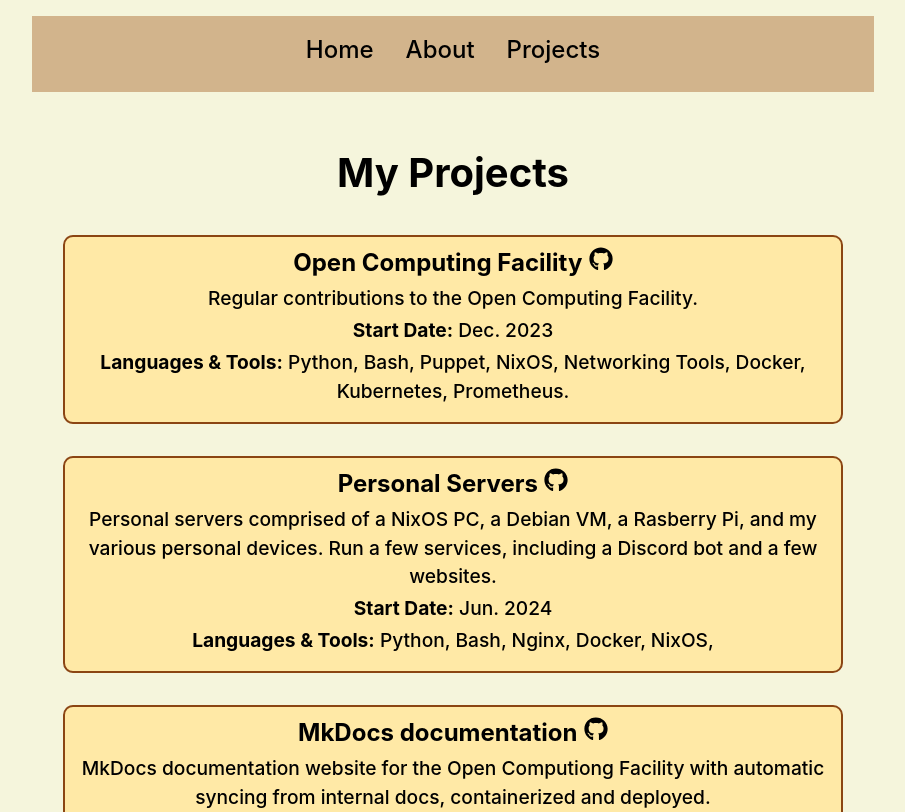
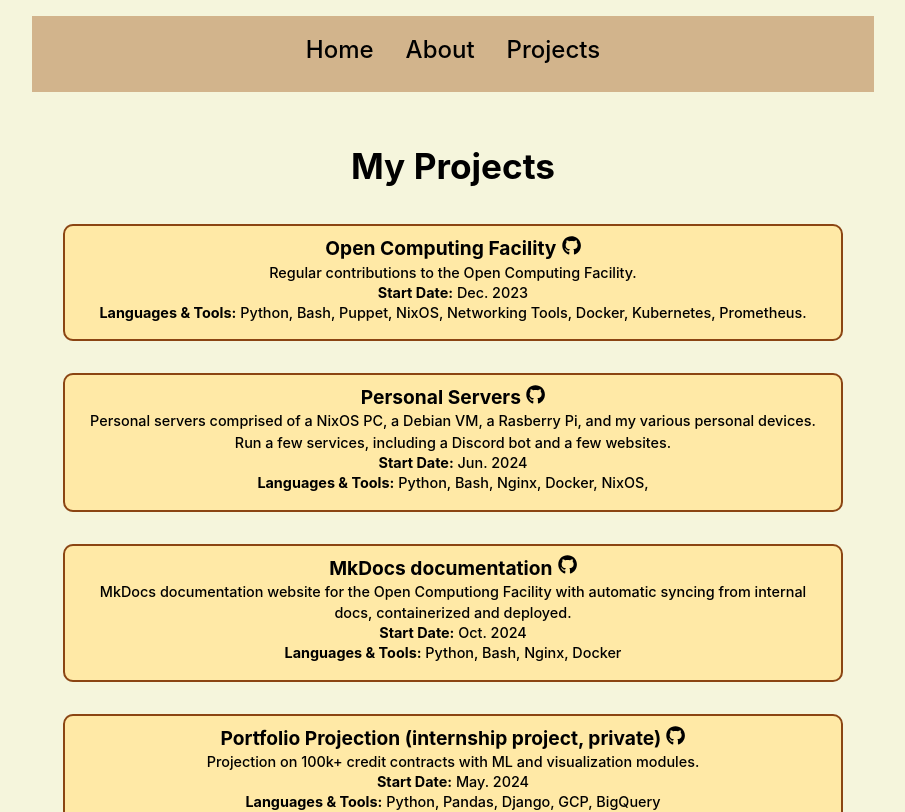
Before and after one commit to Storce/joewang.me, a React (Vite) app: page /project in a window 1280 px wide. Shown: the top 812 px of the page, without its empty margins (187-1092 px from the left). Built offline with nearby package versions, Linux system fonts and the light colour scheme.

Commit message:
feat: smaller fonts

```diff
--- a/src/index.css
+++ b/src/index.css
@@ -88,22 +88,22 @@
 
 /* Add any additional styles below */
 .heading1 {
-  font-size: 2.5rem;
+  font-size: 2.2rem;
   font-weight: bold;
 }
 
 .heading2 {
-  font-size: 1.5rem;
+  font-size: 1.2rem;
   font-weight: bold;
 }
 
 .paragraph {
-  font-size: 1.2rem;
+  font-size: 0.9rem;
   font-weight: 500;
 }
 
 .italic-subtitle {
-  font-size: 1.2rem;
+  font-size: 0.9rem;
   font-style: italic;
   font-weight: 500;
   /* Make the italic class less bold */
@@ -117,7 +117,7 @@
 
 .contact-box button {
   padding: 0.5rem 0.5rem;
-  font-size: 1.2rem;
+  font-size: 0.9rem;
   font-weight: 500;
   text-decoration: underline;
   /* Add underline to button text */
@@ -167,19 +167,19 @@
   }
 
   .heading1 {
-    font-size: 2rem;
+    font-size: 1.8rem;
   }
 
   .heading2 {
-    font-size: 1.2rem;
+    font-size: 1.0rem;
   }
 
   .paragraph {
-    font-size: 1rem;
+    font-size: 0.9rem;
   }
 
   .italic-subtitle {
-    font-size: 1rem;
+    font-size: 0.9rem;
   }
 
   .project-box {
```
